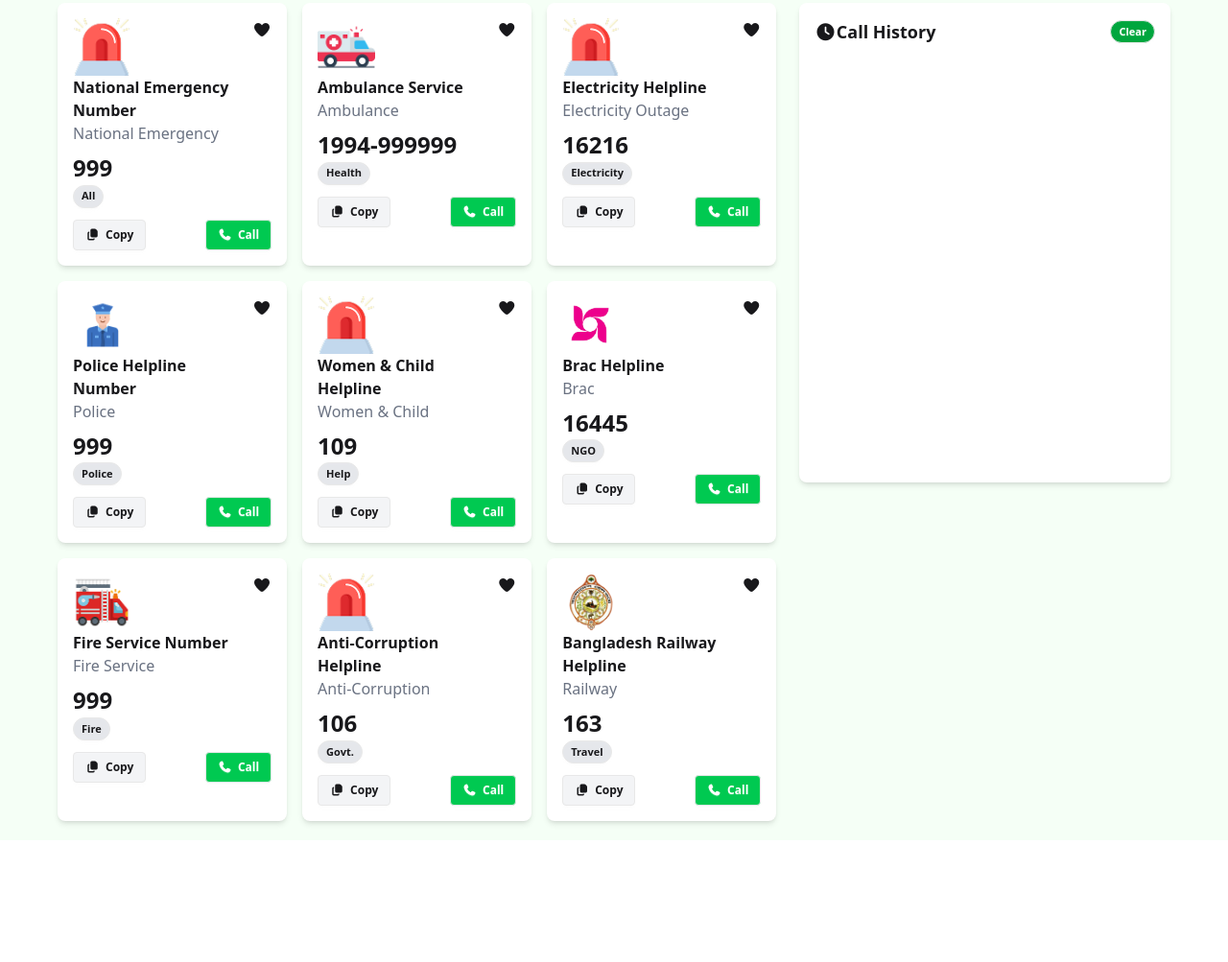
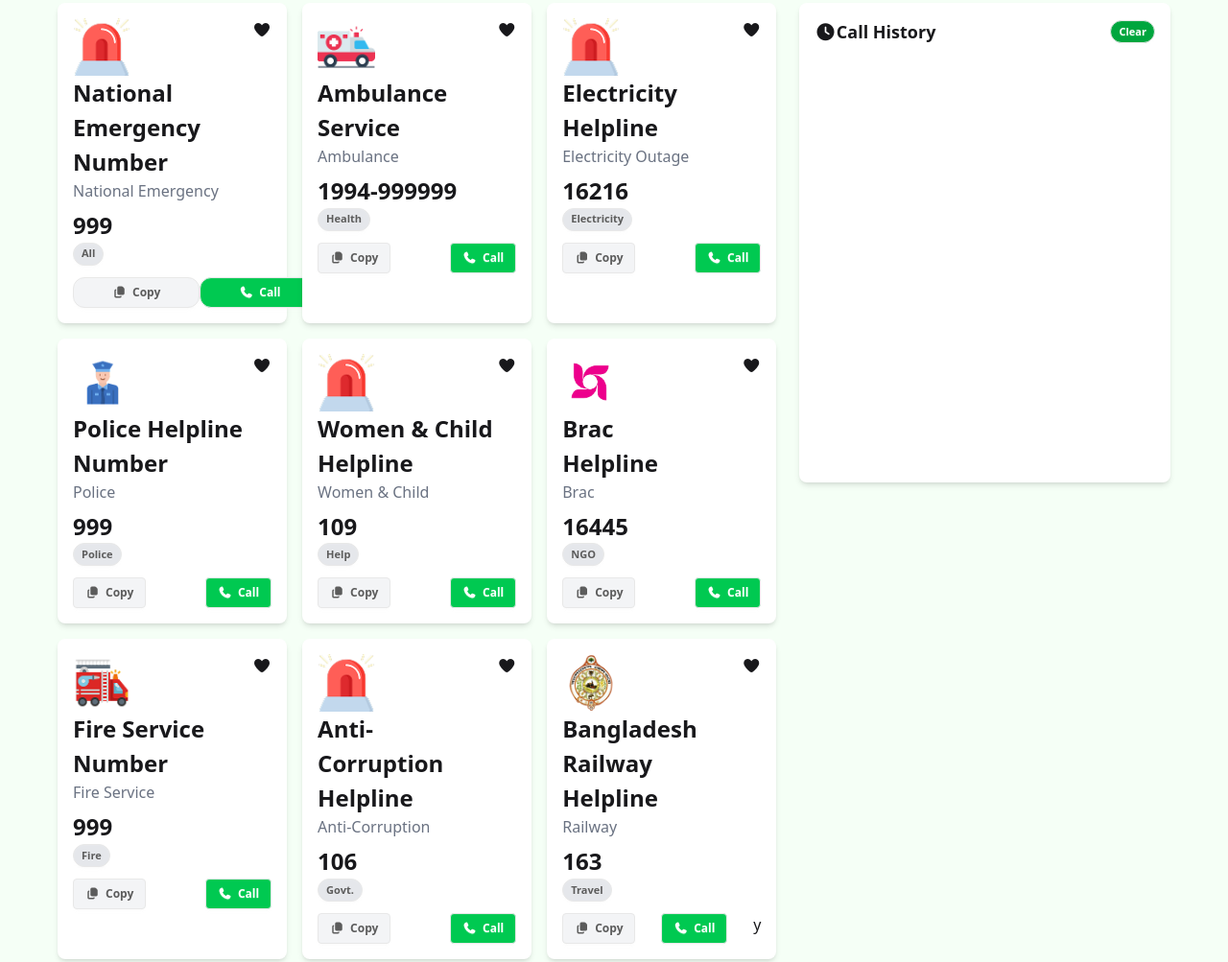
Before and after one commit to ayeshaafifa2025/emergency-hotline, a plain HTML site: page index.html in a window 1280 px wide. Shown: the part 377-1380 px from the top of the page at 96% size. Before the commit the page ends 1253 px from the top, so only its background shows below. Drawn offline with nearby package versions, Linux system fonts and the light colour scheme; a web font is replaced by a local one.

Commit message:
added some style

```diff
--- a/index.html
+++ b/index.html
@@ -13,6 +13,10 @@
      <link rel="preconnect" href="https://fonts.googleapis.com">
     <link rel="preconnect" href="https://fonts.gstatic.com" crossorigin>
     <link href="https://fonts.googleapis.com/css2?family=Hind+Madurai:wght@300;400;500;600;700&display=swap" rel="stylesheet">
+    <!-- inter font -->
+     <link rel="preconnect" href="https://fonts.googleapis.com">
+     <link rel="preconnect" href="https://fonts.gstatic.com" crossorigin>
+     <link href="https://fonts.googleapis.com/css2?family=Inter:ital,opsz,wght@0,14..32,100..900;1,14..32,100..900&display=swap" rel="stylesheet">
 </head>
 <body class="bg-[#f5fff6]">
     <header>
@@ -30,8 +34,8 @@
         </nav>
         <section class="px-4 md:px-[60px] py-[12px] bg-gradient-to-r from-[#013122] via-[#006747] to-[#013223] h-auto md:h-64 flex flex-col justify-center text-center">
             <img src="assets/logo-dark.png" class="w-[80px] md:w-[100px] mx-auto mb-4" alt="">
-            <h1 class="text-[#FFFFFF] font-hind font-bold md:text-[40px] text-2xl ">Emergency Service Directory</h1>
-            <p class="text-[#FFFFFF] font-hind font-semibold md:text-[20px] text-base ">Government Emergency Services at Your Fingertip – A Project by  Government of the People’s Republic of Bangladesh</p>
+            <h1 class="text-[#FFFFFF] font-hind font-bold md:text-[40px]  ">Emergency Service Directory</h1>
+            <p class="text-[#FFFFFF] font-hind font-semibold md:text-[20px]  ">Government Emergency Services at Your Fingertip – A Project by  Government of the People’s Republic of Bangladesh</p>
         </section>
     </header>
   <!-- main -->
@@ -45,7 +49,7 @@
           <div class="flex justify-between">
           <div>
           <img src="assets/emergency.png" class="w-[60px] h-[60px]" alt="">
-          <h3 class="font-bold">National Emergency Number</h3>
+          <h3 class="font-hind text-[24px] font-bold ">National Emergency Number</h3>
           <p class="text-gray-500">National Emergency</p>
           </div>
            <div>
@@ -54,11 +58,11 @@
           </div>
          <div class=" mt-2">
           <h2 class="text-2xl font-bold">999</h2>
-          <button class="btn btn-xs bg-gray-200 rounded-full">All</button>
+          <button class="btn btn-xs bg-gray-200 text-[#5C5C5C] rounded-full">All</button>
          </div>
          <div class="flex justify-between mt-3">
-          <button class="btn btn-sm bg-gray-100 copy-button"><i class="fa-solid fa-copy"></i>Copy</button>
-          <button class="btn btn-sm bg-green-500 text-white call-button"><i class="fa-solid fa-phone"></i>Call</button>
+          <button class="btn btn-sm rounded-xl px-10 bg-gray-100 text-[#5C5C5C] copy-button "><i class="fa-solid fa-copy"></i>Copy</button>
+          <button class="btn btn-sm rounded-xl px-10 bg-green-500 text-white call-button"><i class="fa-solid fa-phone"></i>Call</button>
          </div>
       </div>
 
@@ -67,7 +71,7 @@
         <div class="flex justify-between">
         <div>
           <img src="assets/ambulance.png" class="w-[60px] h-[60px]" alt="">
-          <h3 class="font-bold">Ambulance Service</h3>
+          <h3 class="font-hind text-[24px] font-bold">Ambulance <br> Service</h3>
           <p class="text-gray-500">Ambulance</p>
         </div>
         <div>
@@ -77,10 +81,10 @@
         </div>
         <div class="mt-2">
           <h2 class="text-2xl font-bold">1994-999999</h2>
-          <button class="btn btn-xs bg-gray-200 rounded-full">Health</button>
+          <button class="btn btn-xs bg-gray-200 text-[#5C5C5C] rounded-full">Health</button>
         </div>
         <div class="flex justify-between mt-3">
-          <button class="btn btn-sm bg-gray-100 copy-button"><i class="fa-solid fa-copy"></i>Copy</button>
+          <button class="btn btn-sm bg-gray-100 copy-button text-[#5C5C5C]"><i class="fa-solid fa-copy"></i>Copy</button>
           <button class="btn btn-sm bg-green-500 text-white call-button"><i class="fa-solid fa-phone"></i>Call</button>
         </div>
       </div>
@@ -91,7 +95,7 @@
         <div>
 
           <img src="assets/emergency.png" class="w-[60px] h-[60px]" alt="">
-          <h3 class="font-bold">Electricity Helpline</h3>
+          <h3 class="font-bold font-hind text-[24px]">Electricity <br> Helpline</h3>
           <p class="text-gray-500">Electricity Outage</p>
         </div>
         <div>
@@ -101,10 +105,10 @@
         </div>
         <div class="mt-2">
           <h2 class="text-2xl font-bold">16216</h2>
-          <button class="btn btn-xs bg-gray-200 rounded-full">Electricity</button>
+          <button class="btn btn-xs bg-gray-200 rounded-full text-[#5C5C5C]">Electricity</button>
         </div>
         <div class="flex justify-between mt-3">
-          <button class="btn btn-sm bg-gray-100 copy-button"><i class="fa-solid fa-copy"></i>Copy</button>
+          <button class="btn btn-sm bg-gray-100 copy-button text-[#5C5C5C]"><i class="fa-solid fa-copy"></i>Copy</button>
           <button class="btn btn-sm bg-green-500 text-white call-button"><i class="fa-solid fa-phone"></i>Call</button>
         </div>
       </div>
@@ -115,7 +119,7 @@
         <div>
 
           <img src="assets/police.png" class="w-[60px] h-[60px]"  alt="">
-          <h3 class="font-bold">Police Helpline Number</h3>
+          <h3 class="font-bold font-hind text-[24px]">Police Helpline Number</h3>
           <p class="text-gray-500">Police</p>
         </div>
         <div>
@@ -125,10 +129,10 @@
         </div>
         <div class="mt-2">
           <h2 class="text-2xl font-bold">999</h2>
-          <button class="btn btn-xs bg-gray-200 rounded-full">Police</button>
+          <button class="btn btn-xs bg-gray-200 rounded-full text-[#5C5C5C]">Police</button>
         </div>
         <div class="flex justify-between mt-3">
-          <button class="btn btn-sm bg-gray-100 copy-button"><i class="fa-solid fa-copy"></i>Copy</button>
+          <button class="btn btn-sm bg-gray-100 copy-button text-[#5C5C5C]"><i class="fa-solid fa-copy"></i>Copy</button>
           <button class="btn btn-sm bg-green-500 text-white call-button"><i class="fa-solid fa-phone"></i>Call</button>
         </div>
       </div>
@@ -139,7 +143,7 @@
         <div>
 
           <img src="assets/emergency.png" class="w-[60px] h-[60px]"  alt="">
-          <h3 class="font-bold">Women & Child Helpline</h3>
+          <h3 class="font-bold font-hind text-[24px]">Women & Child Helpline</h3>
           <p class="text-gray-500">Women & Child</p>
         </div>
         <div>
@@ -149,10 +153,10 @@
         </div>
         <div class="mt-2">
           <h2 class="text-2xl font-bold">109</h2>
-          <button class="btn btn-xs bg-gray-200 rounded-full">Help</button>
+          <button class="btn btn-xs bg-gray-200 text-[#5C5C5C] rounded-full">Help</button>
         </div>
         <div class="flex justify-between mt-3">
-          <button class="btn btn-sm bg-gray-100 copy-button"><i class="fa-solid fa-copy"></i>Copy</button>
+          <button class="btn btn-sm bg-gray-100 copy-button text-[#5C5C5C]"><i class="fa-solid fa-copy"></i>Copy</button>
           <button class="btn btn-sm bg-green-500 text-white call-button"><i class="fa-solid fa-phone"></i>Call</button>
         </div>
       </div>
@@ -162,7 +166,7 @@
         <div class="flex justify-between">
         <div>
           <img src="assets/brac.png" class="w-[60px] h-[60px]"  alt="">
-          <h3 class="font-bold">Brac Helpline</h3>
+          <h3 class="font-bold font-hind text-[24px]">Brac <br>Helpline</h3>
           <p class="text-gray-500">Brac</p>
         </div>
         <div>
@@ -172,10 +176,10 @@
         </div>
         <div class="mt-2">
           <h2 class="text-2xl font-bold">16445</h2>
-          <button class="btn btn-xs bg-gray-200 rounded-full">NGO</button>
+          <button class="btn btn-xs bg-gray-200 text-[#5C5C5C] rounded-full">NGO</button>
         </div>
         <div class="flex justify-between mt-3">
-          <button class="btn btn-sm bg-gray-100 copy-button"><i class="fa-solid fa-copy"></i>Copy</button>
+          <button class="btn btn-sm bg-gray-100 copy-button text-[#5C5C5C]"><i class="fa-solid fa-copy"></i>Copy</button>
           <button class="btn btn-sm bg-green-500 text-white call-button"><i class="fa-solid fa-phone"></i>Call</button>
         </div>
       </div>
@@ -186,7 +190,7 @@
         <div>
 
           <img src="assets/fire-service.png" class="w-[60px] h-[60px]"  alt="">
-          <h3 class="font-bold">Fire Service Number</h3>
+          <h3 class="font-bold font-hind text-[24px]">Fire Service <br> Number</h3>
           <p class="text-gray-500">Fire Service</p>
         </div>
         <div>
@@ -196,10 +200,10 @@
         </div>
         <div class="mt-2">
           <h2 class="text-2xl font-bold">999</h2>
-          <button class="btn btn-xs bg-gray-200 rounded-full">Fire</button>
+          <button class="btn btn-xs bg-gray-200 rounded-full text-[#5C5C5C]">Fire</button>
         </div>
         <div class="flex justify-between mt-3">
-          <button class="btn btn-sm bg-gray-100 copy-button"><i class="fa-solid fa-copy"></i>Copy</button>
+          <button class="btn btn-sm bg-gray-100 text-[#5C5C5C] copy-button"><i class="fa-solid fa-copy"></i>Copy</button>
           <button class="btn btn-sm bg-green-500 text-white call-button"><i class="fa-solid fa-phone"></i>Call</button>
         </div>
       </div>
@@ -210,7 +214,7 @@
         <div>
 
           <img src="assets/emergency.png" class="w-[60px] h-[60px]"  alt="">
-          <h3 class="font-bold">Anti-Corruption Helpline</h3>
+          <h3 class="font-bold font-hind text-[24px]">Anti-Corruption Helpline</h3>
           <p class="text-gray-500">Anti-Corruption</p>
         </div>
         <div>
@@ -219,11 +223,11 @@
         </div>
         </div>
         <div class="mt-2">
-          <h2 class="text-2xl font-bold">106</h2>
-          <button class="btn btn-xs bg-gray-200 rounded-full">Govt.</button>
+          <h2 class="text-2xl font-bold ">106</h2>
+          <button class="btn btn-xs bg-gray-200 text-[#5C5C5C] rounded-full">Govt.</button>
         </div>
         <div class="flex justify-between mt-3">
-          <button class="btn btn-sm bg-gray-100 copy-button"><i class="fa-solid fa-copy"></i>Copy</button>
+          <button class="btn btn-sm bg-gray-100 copy-button text-[#5C5C5C]"><i class="fa-solid fa-copy"></i>Copy</button>
           <button class="btn btn-sm bg-green-500 text-white call-button"><i class="fa-solid fa-phone"></i>Call</button>
         </div>
       </div>
@@ -234,7 +238,7 @@
         <div>
 
           <img src="assets/Bangladesh-Railway.png" class="w-[60px] h-[60px]"  alt="">
-          <h3 class="font-bold">Bangladesh Railway Helpline</h3>
+          <h3 class="font-bold font-hind text-[24px]">Bangladesh Railway Helpline</h3>
           <p class="text-gray-500">Railway</p>
         </div>
         <div>
@@ -244,11 +248,11 @@
         </div>
         <div class="mt-2">
           <h2 class="text-2xl font-bold">163</h2>
-          <button class="btn btn-xs bg-gray-200 rounded-full">Travel</button>
+          <button class="btn btn-xs bg-gray-200 text-[#5C5C5C] rounded-full">Travel</button>
         </div>
         <div class="flex justify-between mt-3">
-          <button class="btn btn-sm bg-gray-100 copy-button"><i class="fa-solid fa-copy"></i>Copy</button>
-          <button class="btn btn-sm bg-green-500 text-white call-button"><i class="fa-solid fa-phone"></i>Call</button>
+          <button class="btn btn-sm bg-gray-100 copy-button text-[#5C5C5C]"><i class="fa-solid fa-copy"></i>Copy</button>
+          <button class="btn btn-sm bg-green-500 text-white call-button"><i class="fa-solid fa-phone"></i>Call</button>y
         </div>
       </div>
 
@@ -260,7 +264,7 @@
         <h2 class="font-bold text-lg"><i class="fa-solid fa-clock"></i>Call History</h2>
         <button class="btn btn-xs bg-[#00a63e] text-[#ffffff] rounded-full" id="clear-history">Clear</button>
       </div>
-      <div id="history-list" class="space-y-2 text-sm text-gray-700">
+      <div id="history-list" class="space-y-2 text-sm font-inter font-semibold  text-gray-700">
       </div>
     </section>
   </main>
--- a/javascripts/call.js
+++ b/javascripts/call.js
@@ -32,10 +32,10 @@
 
             historyItem.innerHTML = `
                 <div>
-                    <p class="font-semibold">${serviceName}</p>
-                    <p class="text-blue-600">${serviceNumber}</p>
+                    <p class="font-inter font-semibold text-[18px] text-[#111111]">${serviceName}</p>
+                    <p class="font-hind font-normal text-[#5C5C5C]">${serviceNumber}</p>
                 </div>
-                <div class="text-gray-500 font-mono">${callTime}</div>
+                <div class="text-[#111111] font-normal text-[18px] font-hind">${callTime}</div>
             `;
 
             historyList.appendChild(historyItem);
```
Also changed, not shown: tailwind.config.js (+11 -1 lines).
